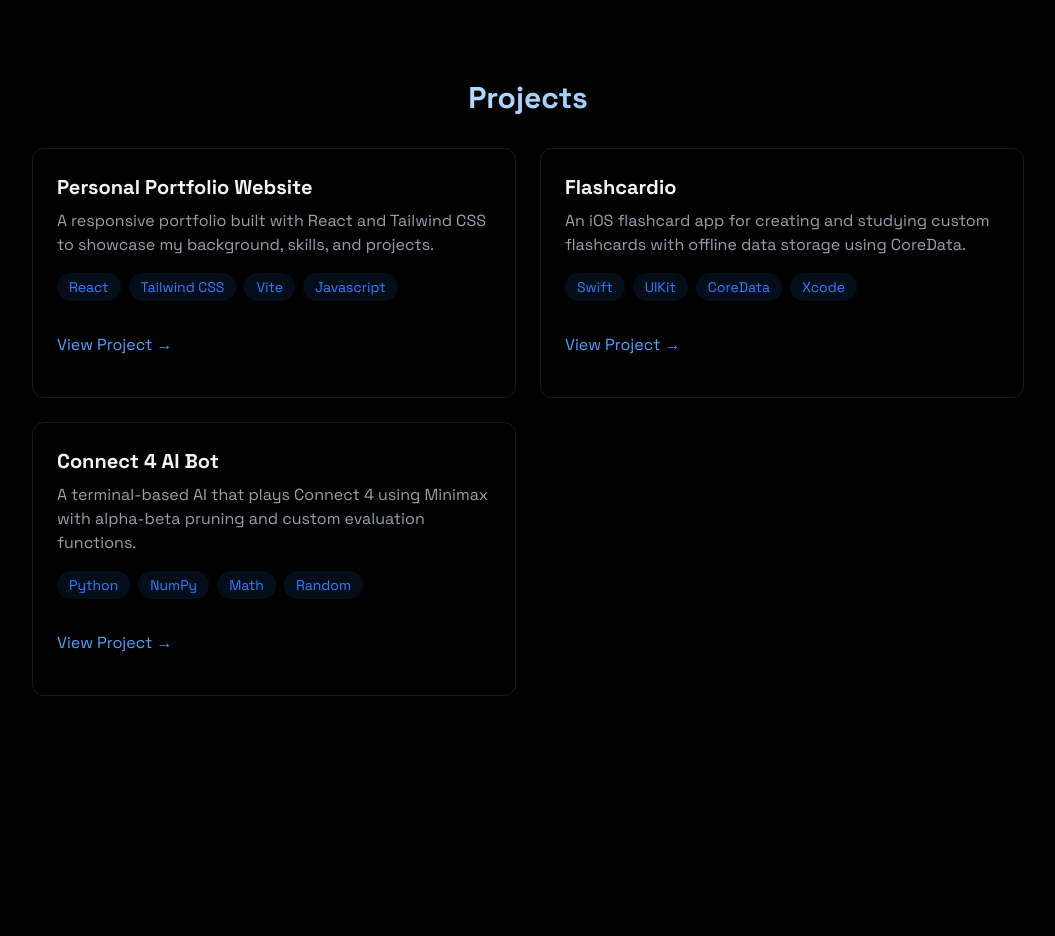
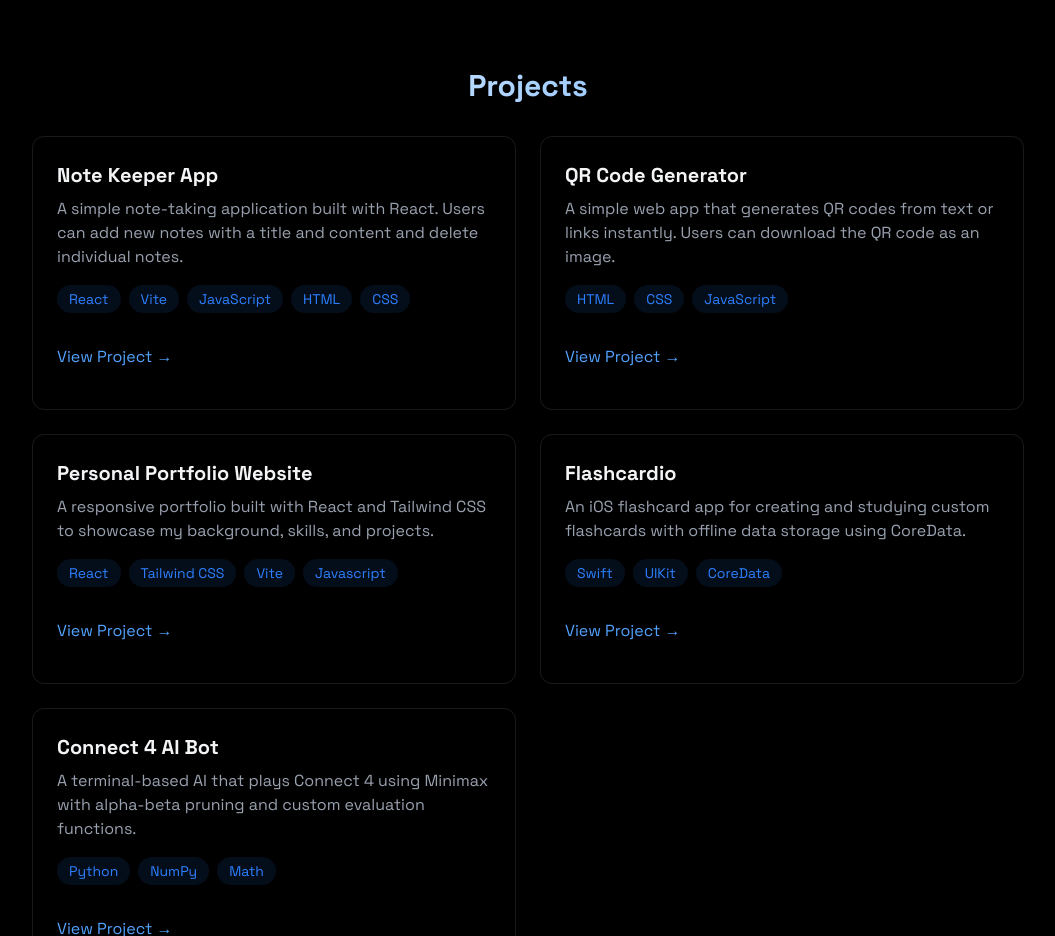
Before and after one commit to justindnguyen/justindnguyen-portfolio, a React (Vite) app: page / in a window 1280 px wide. Shown: the part 2960-3896 px from the top of the page, without its empty margins (112-1167 px from the left). Built offline with nearby package versions, Linux system fonts and the light colour scheme; no server answers.

Commit message:
New projects

```diff
--- a/src/components/sections/Projects.jsx
+++ b/src/components/sections/Projects.jsx
@@ -11,6 +11,46 @@ export const Projects = () => {
                     </h2>
 
                     <div className="grid grid-cols-1 md:grid-cols-2 gap-6">
+
+                        <div className="p-6 rounded-xl border border-white/10 hover:-translate-y-1 hover:border-blue-500/30 hover:shadow-[0_2px_8px_rgba(59,130,246,0.2)] transition">
+                            <h3 className="text-xl font-bold mb-2">Note Keeper App</h3>
+                            <p className="text-gray-400 mb-4">
+                                A simple note-taking application built with React. Users can add new notes with a title and content and delete individual notes.
+                            </p>
+                            <div className="flex flex-wrap gap-2 mb-4">
+                                {["React", "Vite", "JavaScript", "HTML", "CSS"].map((tech, key) => (
+                                    <span key={key}
+                                    className="bg-blue-500/10 text-blue-500 py-1 px-3 rounded-full text-sm hover:bg-blue-500/20
+                                    hover:shadow-[0_2px_8px_rgba(59,130,246,0.1)] transition-all">
+                                    {tech}
+                                    </span>
+                                ))}
+                            </div>
+                            <div className="flex justify-between items-center">
+                                <a href="https://github.com/justindnguyen/note-keeper-app" target="_blank"
+                                rel="noopener noreferrer" className="text-blue-400 hover:text-blue-300 transition-colors my-4">View Project →</a>
+                            </div>
+                        </div>
+
+                        <div className="p-6 rounded-xl border border-white/10 hover:-translate-y-1 hover:border-blue-500/30 hover:shadow-[0_2px_8px_rgba(59,130,246,0.2)] transition">
+                            <h3 className="text-xl font-bold mb-2">QR Code Generator</h3>
+                            <p className="text-gray-400 mb-4">
+                                A simple web app that generates QR codes from text or links instantly. Users can download the QR code as an image.
+                            </p>
+                            <div className="flex flex-wrap gap-2 mb-4">
+                                {["HTML", "CSS", "JavaScript"].map((tech, key) => (
+                                    <span key={key}
+                                    className="bg-blue-500/10 text-blue-500 py-1 px-3 rounded-full text-sm hover:bg-blue-500/20
+                                    hover:shadow-[0_2px_8px_rgba(59,130,246,0.1)] transition-all">
+                                    {tech}
+                                    </span>
+                                ))}
+                            </div>
+                            <div className="flex justify-between items-center">
+                                <a href="https://github.com/justindnguyen/qr-code-generator" target="_blank"
+                                rel="noopener noreferrer" className="text-blue-400 hover:text-blue-300 transition-colors my-4">View Project →</a>
+                            </div>
+                        </div>
 
                         <div className="p-6 rounded-xl border border-white/10 hover:-translate-y-1 hover:border-blue-500/30 hover:shadow-[0_2px_8px_rgba(59,130,246,0.2)] transition">
                             <h3 className="text-xl font-bold mb-2">Personal Portfolio Website</h3>
@@ -38,7 +78,7 @@ export const Projects = () => {
                                 An iOS flashcard app for creating and studying custom flashcards with offline data storage using CoreData.
                             </p>
                             <div className="flex flex-wrap gap-2 mb-4">
-                                {["Swift", "UIKit", "CoreData", "Xcode"].map((tech, key) => (
+                                {["Swift", "UIKit", "CoreData"].map((tech, key) => (
                                     <span key={key}
                                     className="bg-blue-500/10 text-blue-500 py-1 px-3 rounded-full text-sm hover:bg-blue-500/20
                                     hover:shadow-[0_2px_8px_rgba(59,130,246,0.1)] transition-all">
@@ -58,7 +98,7 @@ export const Projects = () => {
                                 A terminal-based AI that plays Connect 4 using Minimax with alpha-beta pruning and custom evaluation functions.
                             </p>
                             <div className="flex flex-wrap gap-2 mb-4">
-                                {["Python", "NumPy", "Math", "Random"].map((tech, key) => (
+                                {["Python", "NumPy", "Math"].map((tech, key) => (
                                     <span key={key}
                                     className="bg-blue-500/10 text-blue-500 py-1 px-3 rounded-full text-sm hover:bg-blue-500/20
                                     hover:shadow-[0_2px_8px_rgba(59,130,246,0.1)] transition-all">
```
